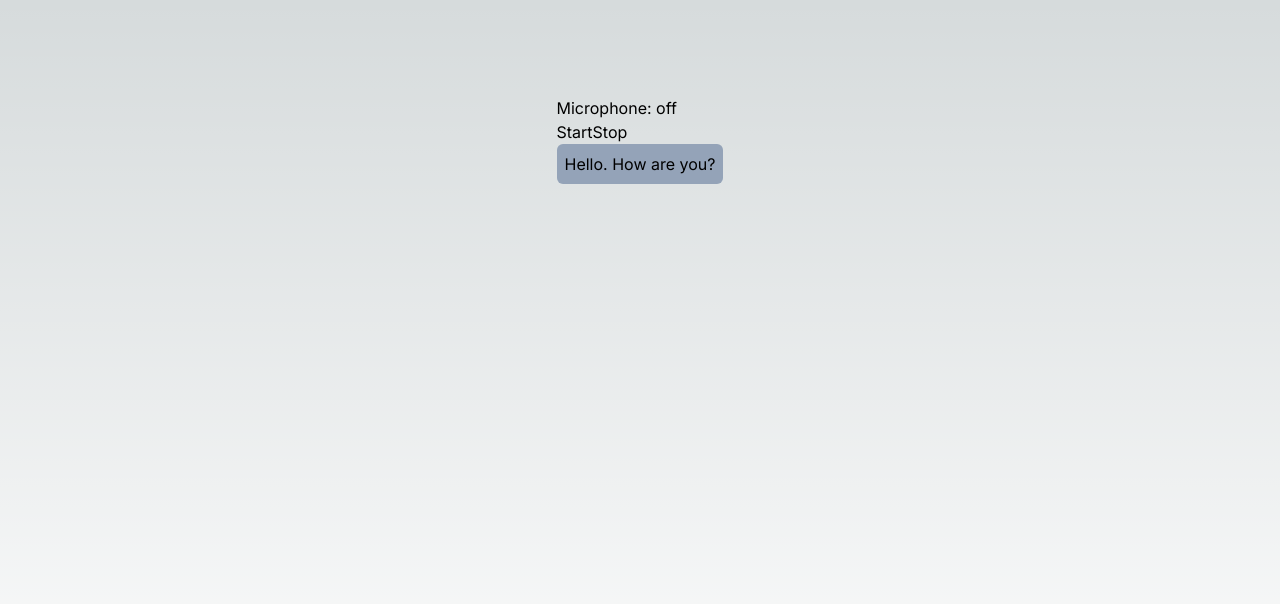
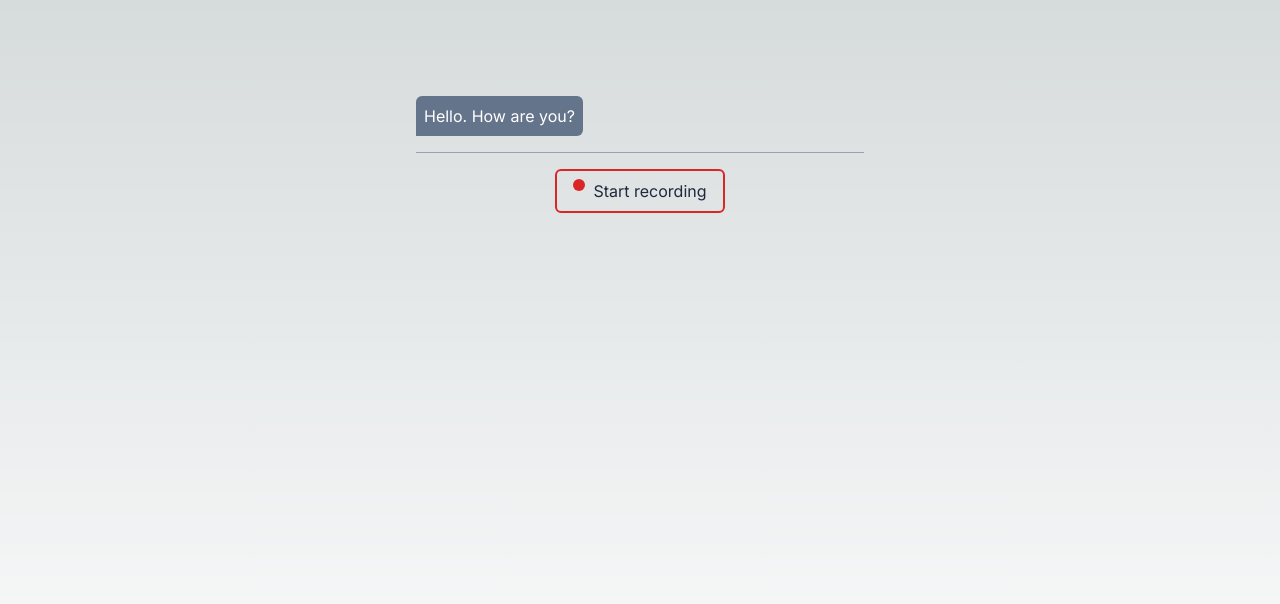
Before and after one commit to iryb/talkify, a Next.js app: page / in a window 1280 px wide. Shown: the top 604 px of the page. Built offline with nearby package versions, Linux system fonts and the light colour scheme.

Commit message:
Add styles

```diff
--- a/src/app/components/Chat.tsx
+++ b/src/app/components/Chat.tsx
@@ -2,11 +2,13 @@
 import { MessagesContext } from "@/context/messages";
 import React, { useContext, useEffect, useState } from "react";
 import { Message } from "./Message";
+import { RecordingButton } from "./RecordingButton";
 
 export const Chat = () => {
   const listening = false;
   const [transcript, setTranscript] = useState<string>();
   const messagesContext = useContext(MessagesContext);
+  const [isRecording, setIsRecording] = useState(false);
 
   // const { mutate: sendMessage, isPending: isLoading } = useMutation({
   //     mutationFn: async (message: Message) => {
@@ -67,6 +69,7 @@ export const Chat = () => {
     const SpeechRecognition =
       window.SpeechRecognition || window.webkitSpeechRecognition;
     const recognition = new SpeechRecognition();
+    setIsRecording(true);
     recognition.onresult = async function (event) {
       const input = event.results[0][0].transcript;
 
@@ -92,6 +95,8 @@ export const Chat = () => {
         }),
       }).then((res) => res.json());
 
+      setIsRecording(false);
+
       console.log(response);
 
       messagesContext.addMessage({
@@ -112,13 +117,19 @@ export const Chat = () => {
   const handleStop = () => {};
 
   return (
-    <div>
-      <p>Microphone: {listening ? "on" : "off"}</p>
-      <button onClick={handleStart}>Start</button>
-      <button onClick={handleStop}>Stop</button>
-      {messagesContext.messages.map(({ isUserMessage, text }, index) => (
-        <Message key={index} isUserMessage={isUserMessage} text={text} />
-      ))}
+    <div className="max-w-md w-full">
+      <div className="overflow-y-auto scrollbar-thumb-blue scrollbar-thumb-rounded scrollbar-track-blue-lighter scrollbar-w-2 scrolling-touch">
+        {messagesContext.messages.map(({ isUserMessage, text }, index) => (
+          <Message key={index} isUserMessage={isUserMessage} text={text} />
+        ))}
+      </div>
+      <div className="flex justify-center gap-4 p-4 mt-4 border-t border-slate-400">
+        <RecordingButton
+          startRecordingCallback={handleStart}
+          stopRecordingCallback={handleStop}
+          isActive={isRecording}
+        />
+      </div>
     </div>
   );
 };
--- a/src/app/components/Message.tsx
+++ b/src/app/components/Message.tsx
@@ -10,8 +10,10 @@ export const Message = ({ isUserMessage, text }: MessageProps) => {
   return (
     <div
       className={clsx(
-        "p-2 border-slate-100 rounded-md",
-        isUserMessage ? "bg-gray-300" : "bg-slate-400"
+        "p-2 border-slate-100 rounded-md max-w-max",
+        isUserMessage
+          ? "bg-gray-300 rounded-br-none"
+          : "bg-slate-500 text-white rounded-bl-none"
       )}
     >
       {text}
--- /dev/null
+++ b/src/app/components/RecordingButton.tsx
@@ -0,0 +1,29 @@
+import React from "react";
+
+type RecordingButtonProps = {
+  startRecordingCallback: () => void;
+  stopRecordingCallback: () => void;
+  isActive: boolean;
+};
+
+export const RecordingButton = ({
+  startRecordingCallback,
+  stopRecordingCallback,
+  isActive,
+}: RecordingButtonProps) => {
+  return (
+    <div>
+      {isActive ? (
+        <button onClick={stopRecordingCallback}>Recording</button>
+      ) : (
+        <button
+          className="flex gap-2 content-center py-2 px-4 rounded-md border-2 border-red-600 text-slate-800 hover:bg-red-600"
+          onClick={startRecordingCallback}
+        >
+          <span className="inline-block w-3 h-3 rounded-full bg-red-600"></span>
+          <span>Start recording</span>
+        </button>
+      )}
+    </div>
+  );
+};
```
